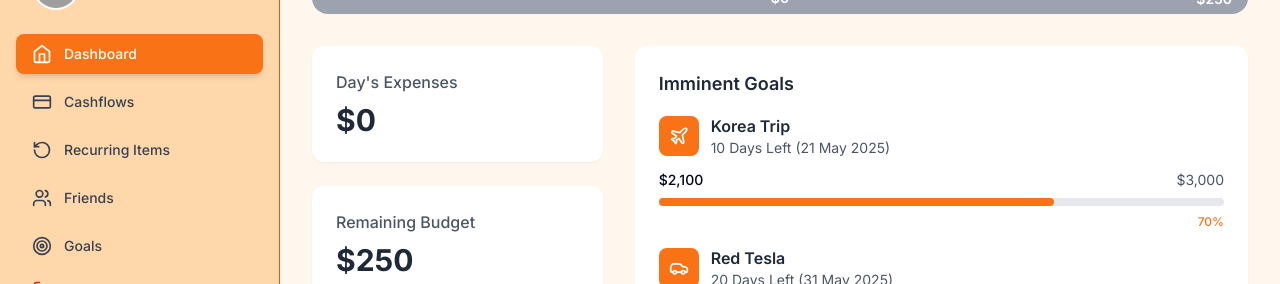
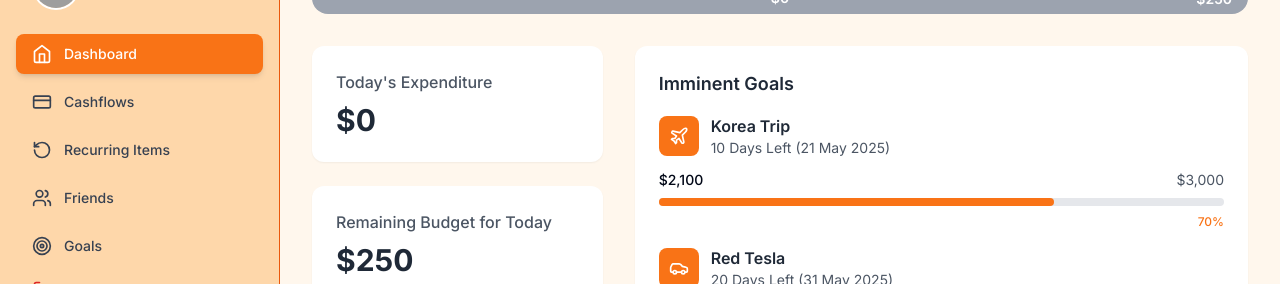
Before and after one commit to YeoBenShin/FireFlow, a Next.js app in the folder frontend/: page / in a window 1280 px wide. Shown: the part 142-426 px from the top of the page. Built offline with nearby package versions, Linux system fonts and the light colour scheme; no server answers; grey boxes are pictures that could not be loaded.

Commit message:
better wording

```diff
--- a/frontend/app/page.tsx
+++ b/frontend/app/page.tsx
@@ -39,8 +39,8 @@
         <div className="grid grid-cols-1 lg:grid-cols-3 gap-8">
           {/* Left Column */}
           <div className="space-y-6">
-            <ExpenseCard amount={todaysExpenses} title="Day's Expenses" />
-            <ExpenseCard amount={monthlyBudget-todaysExpenses} title="Remaining Budget" />
+            <ExpenseCard amount={todaysExpenses} title="Today's Expenditure" />
+            <ExpenseCard amount={monthlyBudget-todaysExpenses} title="Remaining Budget for Today" />
             <MonthlyBreakdown />
           </div>
 
```
